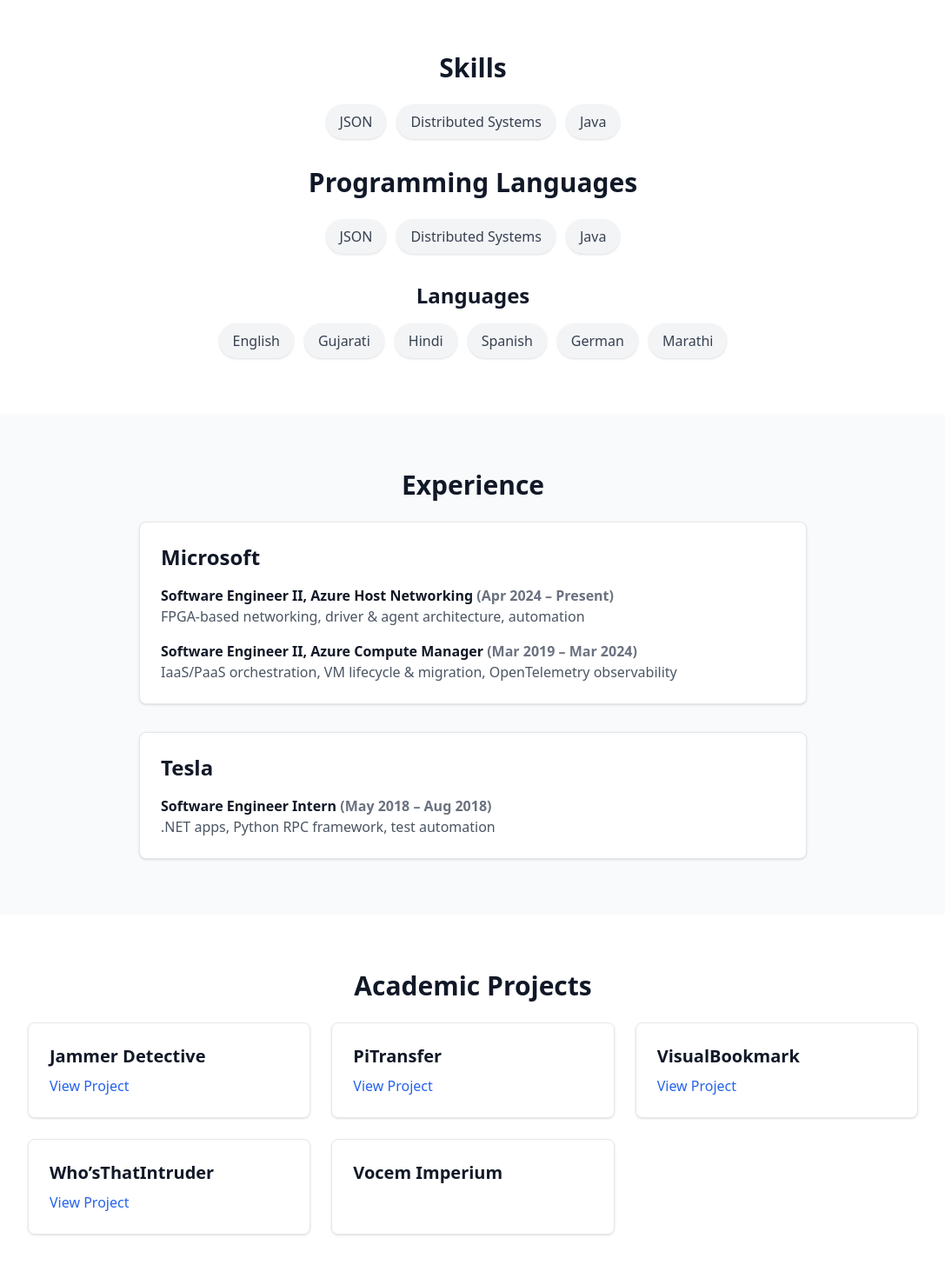
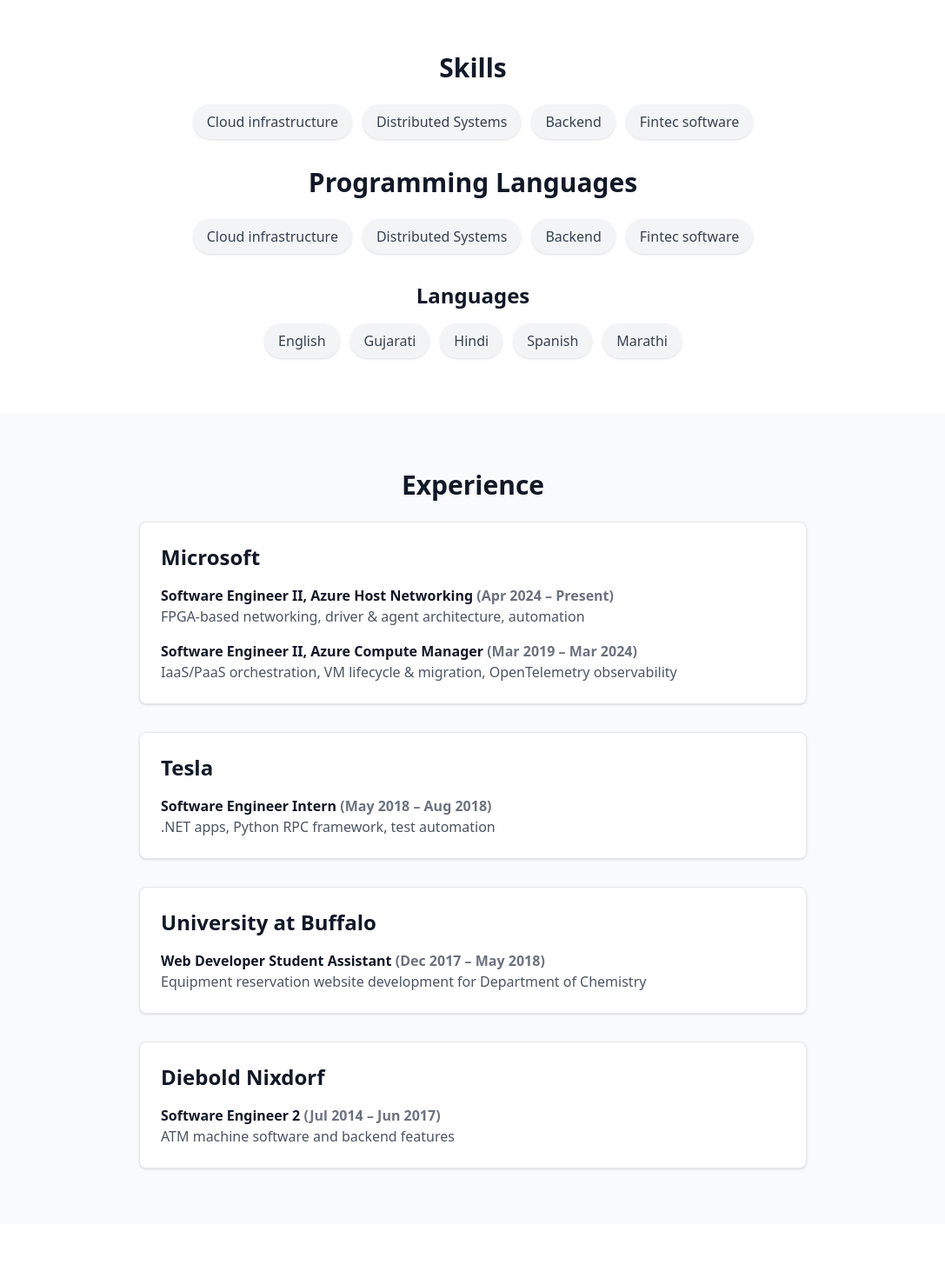
Before and after one commit to K10shah/portfolio, a React (Vite) app: page / in a window 1280 px wide. Shown: the part 340-1810 px from the top of the page at 87% size, without its empty margins (96-1183 px from the left). Built offline with nearby package versions, Linux system fonts and the light colour scheme.

Commit message:
updating main page

```diff
--- a/src/data/content.js
+++ b/src/data/content.js
@@ -5,8 +5,9 @@
   github: "https://github.com/K10shah",
   linkedin: "https://www.linkedin.com/in/k10shah",
   email: "ketan.shah2014@gmail.com",
-  skills: ["JSON", "Distributed Systems", "Java"],
-  languages: ["English", "Gujarati", "Hindi", "Spanish", "German", "Marathi"],
+  skills: ["Cloud infrastructure", "Distributed Systems", "Backend", "Fintec software"],
+  programminglanguages: ["C#", "Java", "C", "C++", "Python"],
+  languages: ["English", "Gujarati", "Hindi", "Spanish", "Marathi"],
   experience: [
     {
       company: "Microsoft",
@@ -23,7 +24,36 @@
         }
       ]
     },
-    { company: "Tesla", roles: [{ title: "Software Engineer Intern", period: "May 2018 – Aug 2018", description: ".NET apps, Python RPC framework, test automation"}] }
+    {
+      company: "Tesla",
+      roles: [
+        {
+          title: "Software Engineer Intern",
+          period: "May 2018 – Aug 2018",
+          description: ".NET apps, Python RPC framework, test automation"
+        }
+      ]
+    },
+    {
+      company: "University at Buffalo",
+      roles: [
+        {
+          title:"Web Developer Student Assistant",
+          period:"Dec 2017 – May 2018",
+          description: "Equipment reservation website development for Department of Chemistry"
+        }
+      ]
+    },
+    {
+      company: "Diebold Nixdorf",
+      roles:[
+        {
+          title: "Software Engineer 2",
+          period: "Jul 2014 – Jun 2017",
+          description: "ATM machine software and backend features"
+        }
+      ]
+    }
   ],
   projects: [
     { name: "Jammer Detective", link: "https://github.com/K10shah/JammerDetective" },
```
